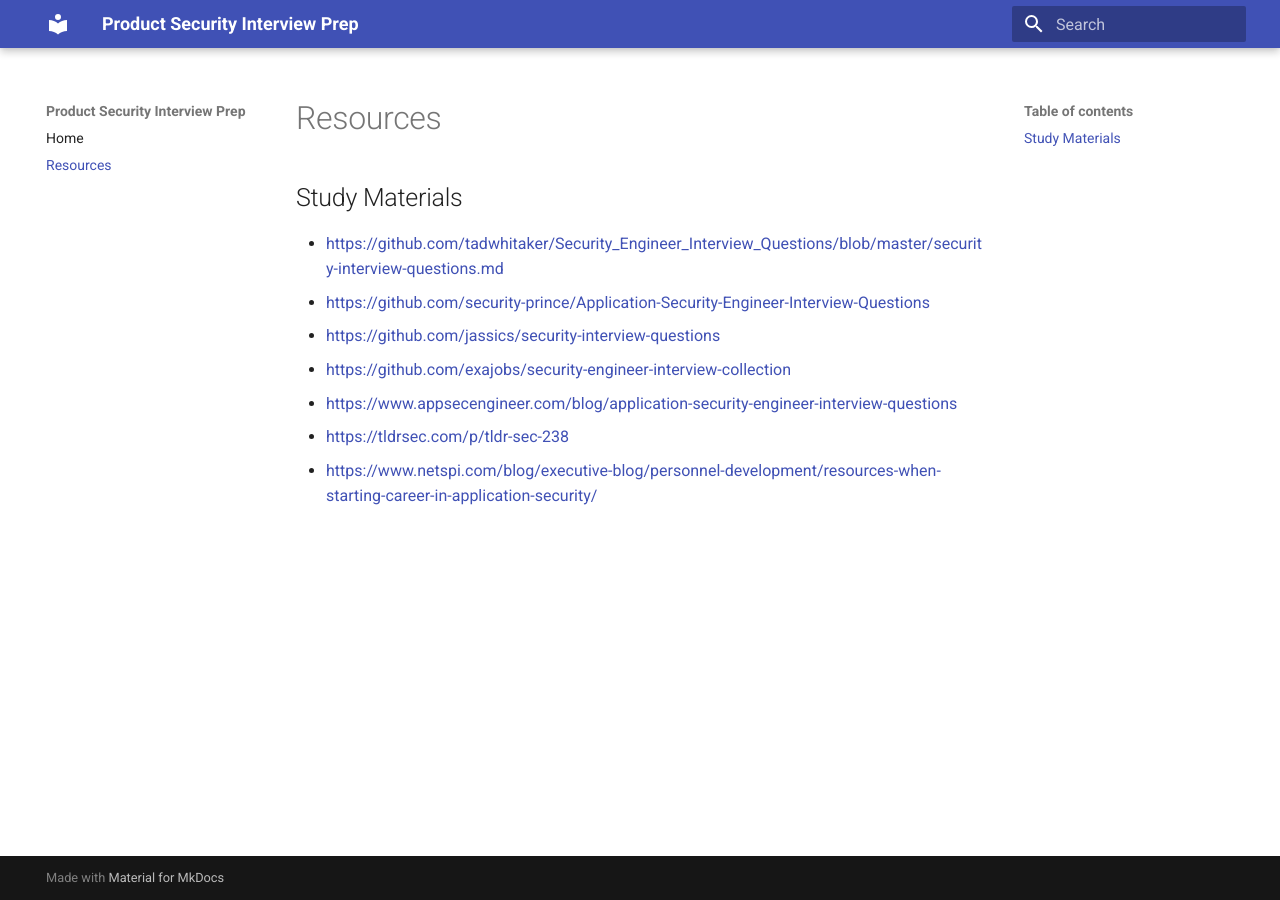
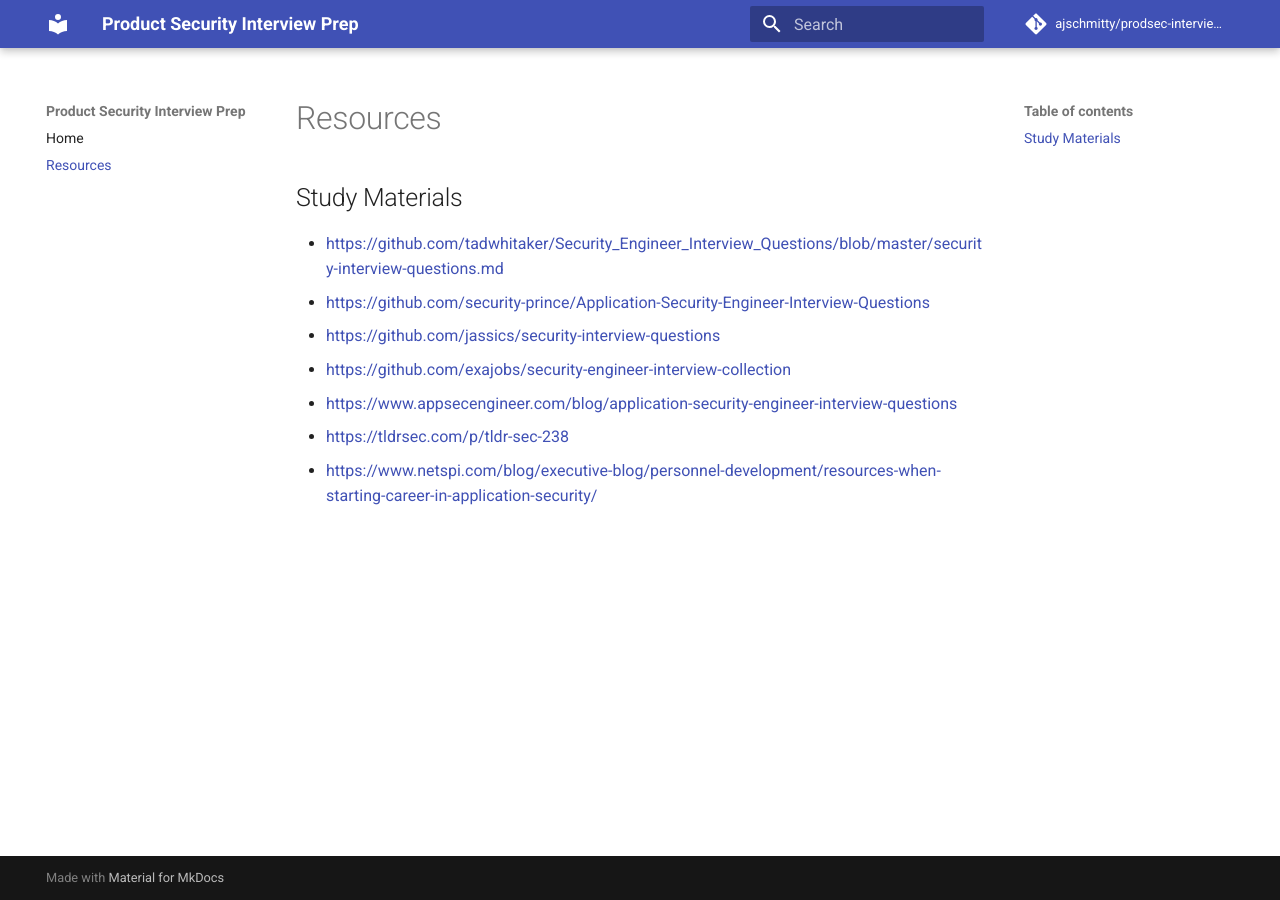
Before and after one commit to ajschmitty/prodsec-interview-prep, an MkDocs documentation site: the page built from docs/resources.md, in a window 1280 px wide. Built offline with MkDocs 1.6.1 and Material for MkDocs 9.7.7, drawn with Linux system fonts in a browser that asks for light colours; comment, search, counter and statistics services are not loaded.

Commit message:
added repo info

```diff
--- a/mkdocs.yml
+++ b/mkdocs.yml
@@ -5,3 +5,6 @@ nav:
   - Resources: resources.md
 theme:
   name: material
+
+repo_name: ajschmitty/prodsec-interview-prep
+repo_url: https://github.com/ajschmitty/prodsec-interview-prep
```
